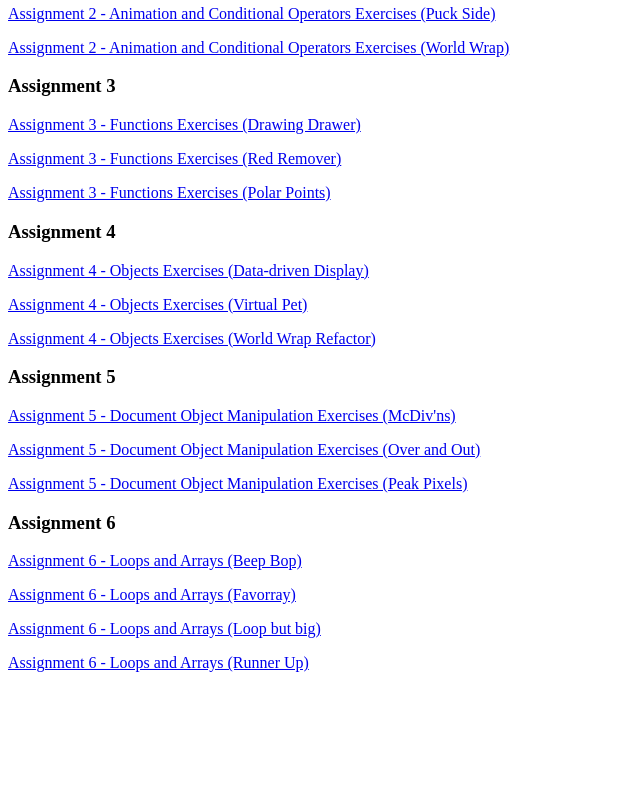
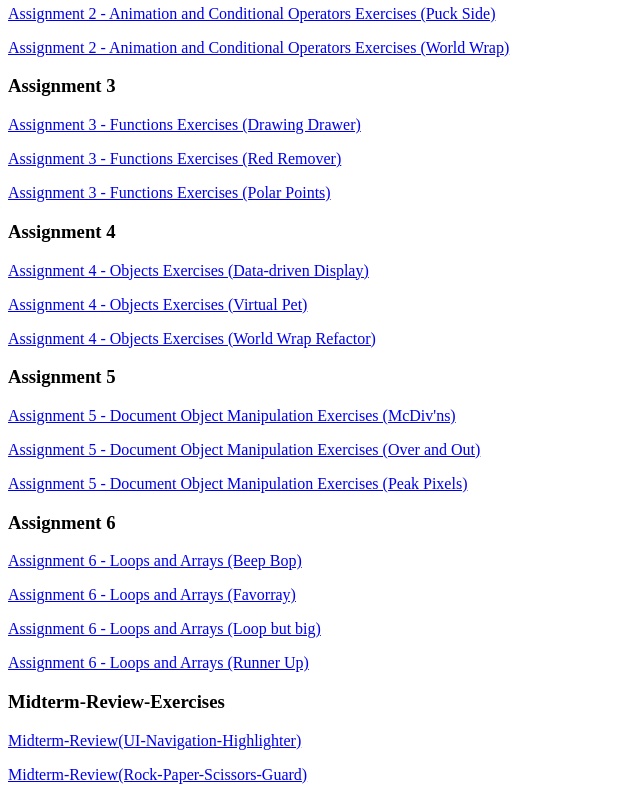
Before and after one commit to isdahami/N220Spring2022, a plain HTML site: page index.html in a window 1280 px wide. Shown: the part 567-1367 px from the top of the page, without its empty margins (0-640 px from the left). Before the commit the page ends 1255 px from the top, so only its background shows below. Drawn offline with Linux system fonts and the light colour scheme.

Commit message:
Update index.html

```diff
--- a/index.html
+++ b/index.html
@@ -42,6 +42,9 @@
     <p><a href="hw/Loops and Arrays/Favorray/index.html">Assignment 6 - Loops and Arrays (Favorray)</a></p>
     <p><a href="hw/Loops and Arrays/Loop but big/index.html">Assignment 6 - Loops and Arrays (Loop but big)</a></p>
     <p><a href="hw/Loops and Arrays/Runner Up/index.html">Assignment 6 - Loops and Arrays (Runner Up)</a></p>
+    <h3>Midterm-Review-Exercises</h3>
+    <p><a href="hw/Midterm-Review/UI-Navigation-Highlighter/index.html">Midterm-Review(UI-Navigation-Highlighter)</a></p>
+    <p><a href="hw/Midterm-Review/Rock-Paper-Scissors-Guard/index.html">Midterm-Review(Rock-Paper-Scissors-Guard)</a></p>
 
 </body>
 </html>
```
